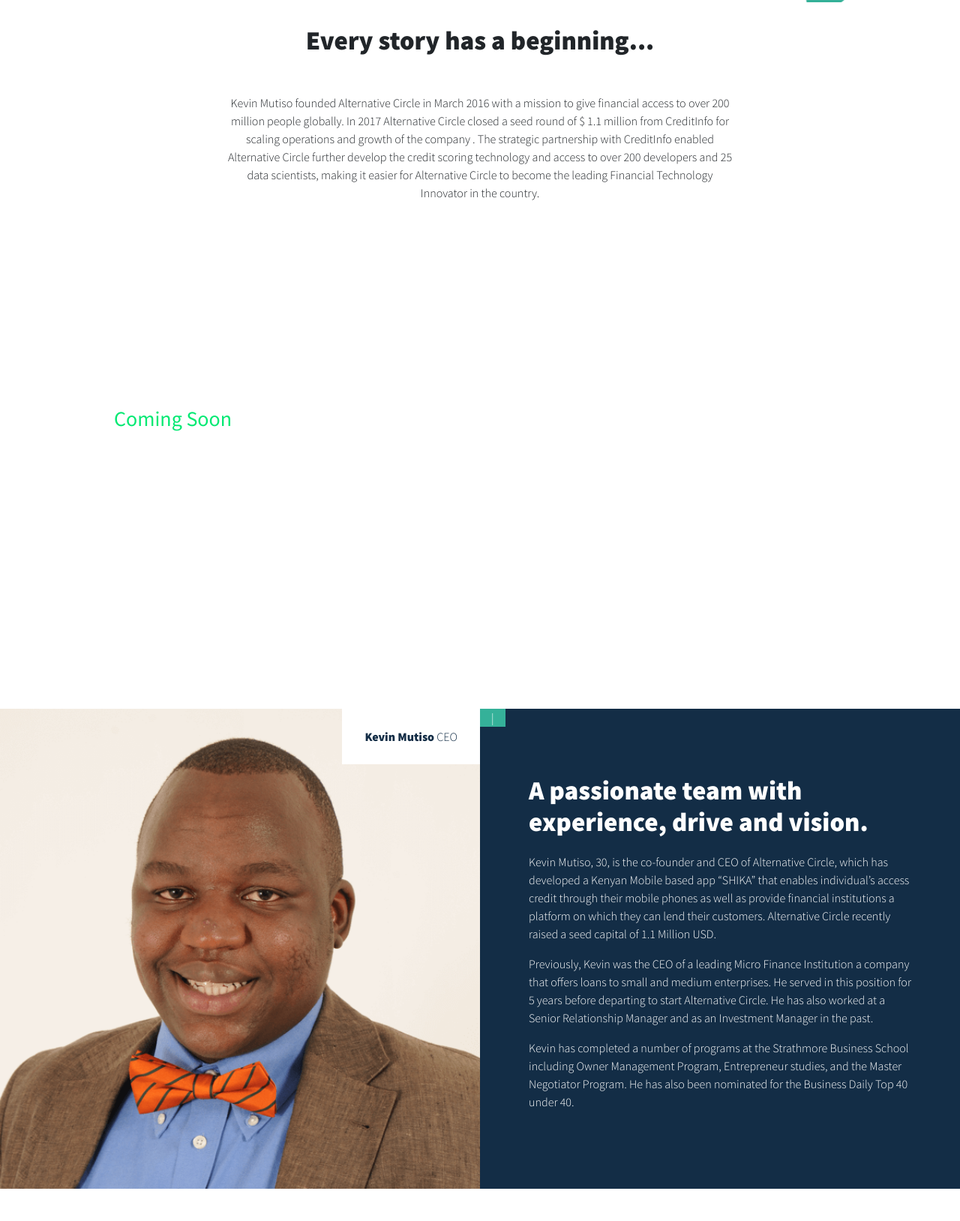
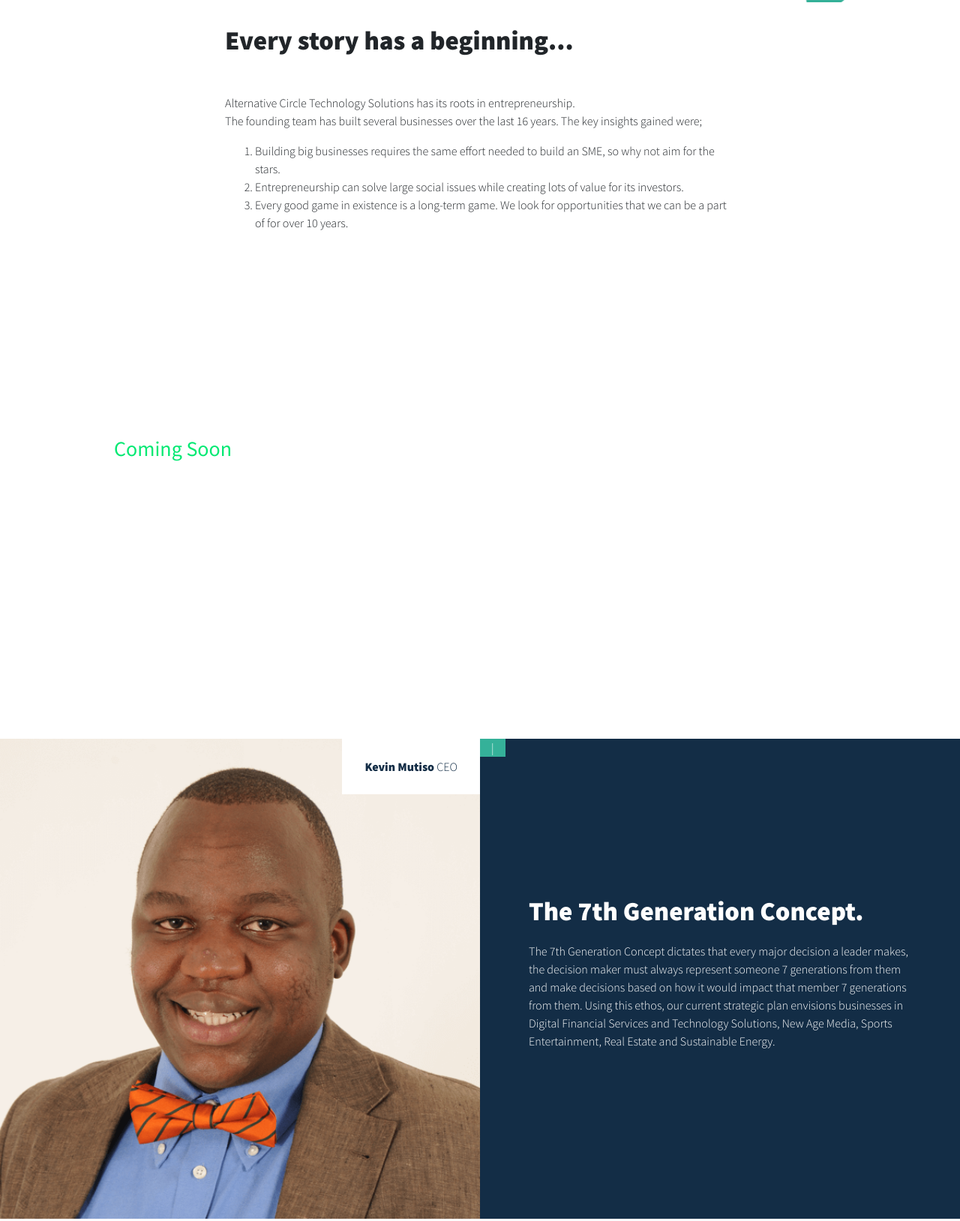
Before and after one commit to daisyarusey/alternativecircle, a plain HTML site: page index.html in a window 1280 px wide. Shown: the part 1000-2628 px from the top of the page at 75% size. Drawn offline with Linux system fonts and the light colour scheme.

Commit message:
Change the miassion

```diff
--- a/index.html
+++ b/index.html
@@ -35,11 +35,12 @@
 <div class="home-slider">
 <div class="flexslider" id="homeslider">
 <ul class="slides">
-	<li style="background-image: url(images/banner.png);">
+	<li style="background-image: url(images/zach-vessels-CibdAs0bx70-unsplash.jpg);">
 	<div class="banner-content">
 	<div class="vertical-cell">
 	<div class="container">
-	<h3 class="banner-heading">Our mission is to provide financial access through technology to over 200 million users globally.</h3>
+    <h2 class="banner-heading"> Our Mission</h2>
+	<h4 class="banner-heading">To invest time, money and other resources to build $1 bn dollar businesses in high impact markets that create positive impact  such as employment, wealth creation and hope to over 1 billion Africans by 2030.</h4>
 	</div>
 	</div>
 	</div>
@@ -51,11 +52,16 @@
 
 <div class="triangles"><img src="images/triangles1.png" /></div>
 
-<div class="introduction text-center">
+<div class="introduction">
 <div>
 <h3>Every story has a beginning...</h3>
 
-<p>Kevin Mutiso founded Alternative Circle in March 2016 with a mission to give financial access to over 200 million people globally. In 2017 Alternative Circle closed a seed round of $ 1.1 million from CreditInfo for scaling operations and growth of the company . The strategic partnership with CreditInfo enabled Alternative Circle further develop the credit scoring technology and access to over 200 developers and 25 data scientists, making it easier for Alternative Circle to become the leading Financial Technology Innovator in the country.</p>
+<p>Alternative Circle Technology Solutions has its roots in entrepreneurship.<br>The founding team has built several businesses over the last 16 years. The key insights gained were;</p>
+<ol>
+  <li>Building big businesses requires the same effort needed to build an SME, so why not aim for the stars.</li>
+  <li>Entrepreneurship can solve large social issues while creating lots of value for its investors.</li>
+  <li>Every good game in existence is a long-term game. We look for opportunities that we can be a part of for over 10 years.</li>
+</ol>
 </div>
 </div>
 
@@ -97,13 +103,9 @@
 	          <div class="slide-title"><span><strong>Kevin Mutiso</strong> CEO</span></div>
 
 	          <div class="slide-copy">
-	            <h3 class="section-heading text-white">A passionate team with experience, drive and vision.</h3>
+	            <h3 class="section-heading text-white">The 7th Generation Concept.</h3>
 
-	            <p>Kevin Mutiso, 30, is the co-founder and CEO of Alternative Circle, which has developed a Kenyan Mobile based app &ldquo;SHIKA&rdquo; that enables individual&rsquo;s access credit through their mobile phones as well as provide financial institutions a platform on which they can lend their customers. Alternative Circle recently raised a seed capital of 1.1 Million USD.</p>
-
-	            <p>Previously, Kevin was the CEO of a leading Micro Finance Institution, a company that offers loans to small and medium enterprises. He served in this position for 5 years before departing to start Alternative Circle. He has also worked at a Senior Relationship Manager and as an Investment Manager in the past.</p>
-
-	            <p>Kevin has completed a number of programs at the Strathmore Business School including Owner Management Program, Entrepreneur studies, and the Master Negotiator Program. He has also been nominated for the Business Daily Top 40 under 40.</p>
+	            <p>The 7th Generation Concept dictates that every major decision a leader makes, the decision maker must always represent someone 7 generations from them and make decisions based on how it would impact that member 7 generations from them. Using this ethos, our current strategic plan envisions businesses in Digital Financial Services and Technology Solutions, New Age Media, Sports Entertainment, Real Estate and Sustainable Energy.</p>
 	          </div>
 	        </li>
         </ul>
@@ -116,13 +118,9 @@
 
       <div class="tbl">
         <div class="section-text tbl-cell" id="teamcopy">
-          <h3 class="section-heading text-white">A passionate team with experience, drive and vision.</h3>
+          <h3 class="section-heading text-white">The 7th Generation Concept.</h3>
 
-          <p>Kevin Mutiso, 30, is the co-founder and CEO of Alternative Circle, which has developed a Kenyan Mobile based app &ldquo;SHIKA&rdquo; that enables individual&rsquo;s access credit through their mobile phones as well as provide financial institutions a platform on which they can lend their customers. Alternative Circle recently raised a seed capital of 1.1 Million USD.</p>
-
-          <p>Previously, Kevin was the CEO of a leading Micro Finance Institution a company that offers loans to small and medium enterprises. He served in this position for 5 years before departing to start Alternative Circle. He has also worked at a Senior Relationship Manager and as an Investment Manager in the past.</p>
-
-          <p>Kevin has completed a number of programs at the Strathmore Business School including Owner Management Program, Entrepreneur studies, and the Master Negotiator Program. He has also been nominated for the Business Daily Top 40 under 40.</p>
+          <p>The 7th Generation Concept dictates that every major decision a leader makes, the decision maker must always represent someone 7 generations from them and make decisions based on how it would impact that member 7 generations from them. Using this ethos, our current strategic plan envisions businesses in Digital Financial Services and Technology Solutions, New Age Media, Sports Entertainment, Real Estate and Sustainable Energy.</p>
         </div>
       </div>
     </div>
--- a/style.css
+++ b/style.css
@@ -101,8 +101,9 @@ strong{ font-weight: 900; }
 	text-align: center; color: #fff; font-weight: 300;
 }
 .banner-heading{
-	font-family: 'Lato', sans-serif;
-	font-size: 50px; font-weight: 700; display: none;
+  font-family: 'Lato', sans-serif;
+  font-size: 40px;
+  font-weight: 700; display: none;
 }
 .banner-heading strong{
 	font-weight: 700;
```
Also changed, not shown: contact.html (+1 -1 lines), images/zach-vessels-CibdAs0bx70-unsplash.jpg (added).
